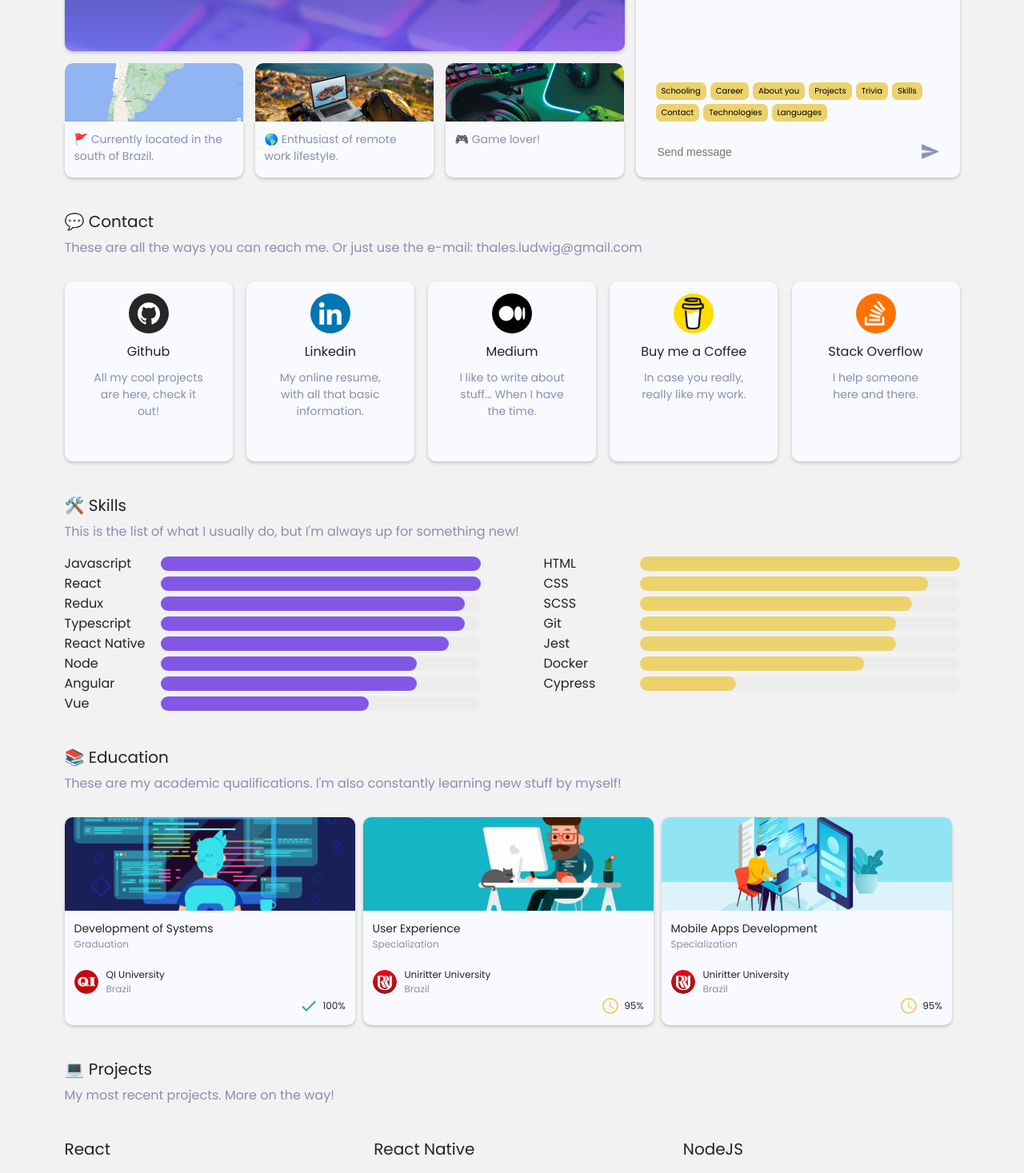
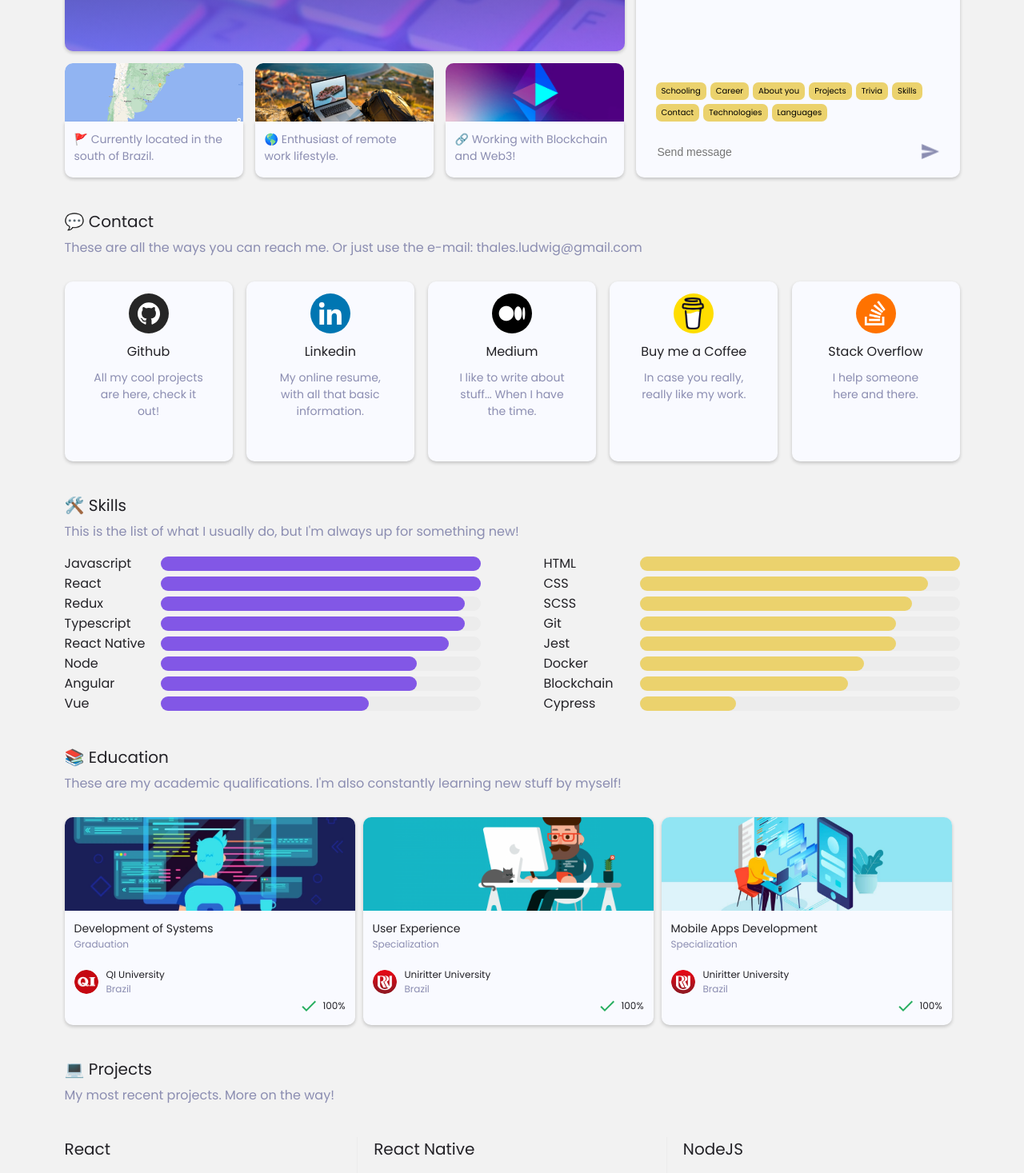
Before and after one commit to ThalesLudwig/portfolio-next, a Next.js app: page / in a window 1280 px wide. Shown: the part 458-1925 px from the top of the page at 80% size. Built offline with nearby package versions, Linux system fonts and the light colour scheme; what react-animations would draw is missing.

Commit message:
Add Blockchain development

```diff
--- a/lang/en-US.js
+++ b/lang/en-US.js
@@ -42,7 +42,7 @@ export const EN_US = {
   "chat.skills.about": "About my skills... 🛠️",
 
   "about.hero":
-    "Full-stack software engineer. UI/UX Designer. A machine that converts energy drinks into clean and scalable code. Game Lover.",
+    "Full-stack software engineer. UI/UX Designer. Blockchain developer. A machine that converts energy drinks into clean and scalable code. Game Lover.",
   "career.hero": "My professional journey until this point.",
   "contact.hero": "These are all the ways you can reach me. Or just use the e-mail: thales.ludwig@gmail.com",
   "education.hero": "These are my academic qualifications. I'm also constantly learning new stuff by myself!",
@@ -53,7 +53,7 @@ export const EN_US = {
 
   "about.card.one": "🚩 Currently located in the south of Brazil.",
   "about.card.two": "🌎  Enthusiast of remote work lifestyle.",
-  "about.card.three": "🎮  Game lover!",
+  "about.card.three": "🔗  Working with Blockchain and Web3!",
 
   "about.news.happening": "What’s happening now",
   "about.news.one": "Starting a new personal project with Angular.",
--- a/lang/pages/MainLocalization.js
+++ b/lang/pages/MainLocalization.js
@@ -4,7 +4,7 @@ export default defineMessages({
   header: {
     id: "about.hero",
     defaultMessage:
-      "Full-stack software engineer. UI/UX Designer. A machine that converts energy drinks into clean and scalable code. Game Lover.",
+      "Full-stack software engineer. UI/UX Designer. Blockchain developer. A machine that converts energy drinks into clean and scalable code. Game Lover.",
   },
   hireMe: {
     id: "about.hire",
@@ -24,7 +24,7 @@ export default defineMessages({
   },
   cardThree: {
     id: "about.card.three",
-    defaultMessage: "🎮  Game lover!",
+    defaultMessage: "🔗  Working with Blockchain and Web3!",
   },
   happeningNow: {
     id: "about.news.happening",
--- a/lang/pt-BR.js
+++ b/lang/pt-BR.js
@@ -44,7 +44,7 @@ export const PT_BR = {
   "chat.skills.about": "Sobre minhas habilidades... 🛠️",
 
   "about.hero":
-    "Engenheiro de software. UI/UX Designer. Máquina que converte energéticos em código limpo e escalável. Gamer hardcore.",
+    "Engenheiro de software. UI/UX Designer. Desenvolvedor Blockchain. Máquina que converte energéticos em código limpo e escalável. Gamer hardcore.",
   "career.hero": "Minha jornada profissional até este momento.",
   "contact.hero": "Você pode entrar em contato comigo de todas essas formas. Ou use o e-mail: thales.ludwig@gmail.com",
   "education.hero":
@@ -57,7 +57,7 @@ export const PT_BR = {
 
   "about.card.one": "🚩 Atualmente residindo no sul do Brasil.",
   "about.card.two": "🌎  Entusiasta do estilo de vida remoto.",
-  "about.card.three": "🎮  Amante de jogos!",
+  "about.card.three": "🔗  Trabalhando com Blockchain e Web3!",
 
   "about.news.happening": "Últimos acontecimentos",
   "about.news.one": "Começando um novo projeto pessoal com Angular.",
--- a/pages/index.js
+++ b/pages/index.js
@@ -133,6 +133,7 @@ export default function Home() {
             <Skill label="Git" isAlt progress={80} />
             <Skill label="Jest" isAlt progress={80} />
             <Skill label="Docker" isAlt progress={70} />
+            <Skill label="Blockchain" progress={65} isAlt />
             <Skill label="Cypress" isAlt progress={30} />
           </SkillList>
         </SkillListWrapper>
@@ -155,22 +156,22 @@ export default function Home() {
           <EducationCard
             image="education/education_2.png"
             title={formatMessage(localizationEducation.courseUx)}
-            status="95%"
+            status="100%"
             subtitle={formatMessage(localizationEducation.degreeSpecialization)}
             school={formatMessage(localizationEducation.schoolTitleUniritter)}
             location={formatMessage(localizationEducation.country)}
             logo="education/uniritter.png"
-            icon="education/clock.svg"
+            icon="education/check.svg"
           />
           <EducationCard
             image="education/education_3.png"
             title={formatMessage(localizationEducation.courseMobile)}
-            status="95%"
+            status="100%"
             subtitle={formatMessage(localizationEducation.degreeSpecialization)}
             school={formatMessage(localizationEducation.schoolTitleUniritter)}
             location={formatMessage(localizationEducation.country)}
             logo="education/uniritter.png"
-            icon="education/clock.svg"
+            icon="education/check.svg"
           />
         </EducationRow>
       </EducationSection>
```
Also changed, not shown: public/about/about_card_3.png.
